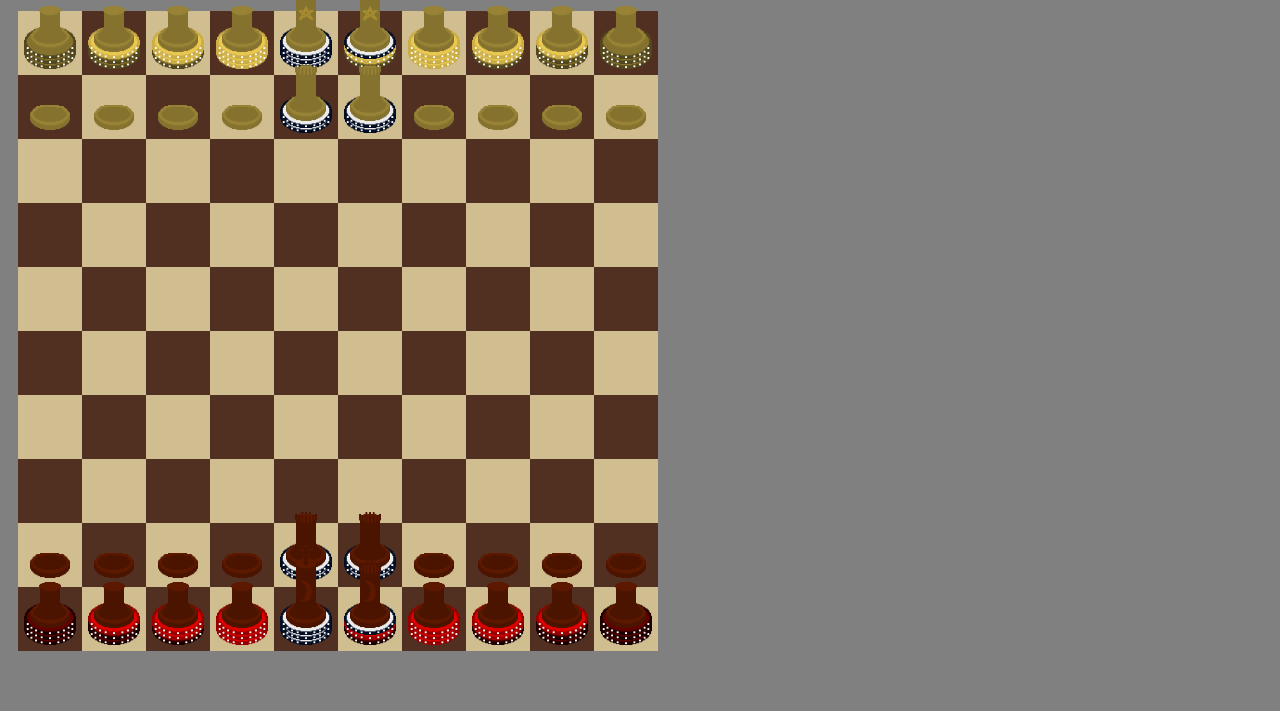
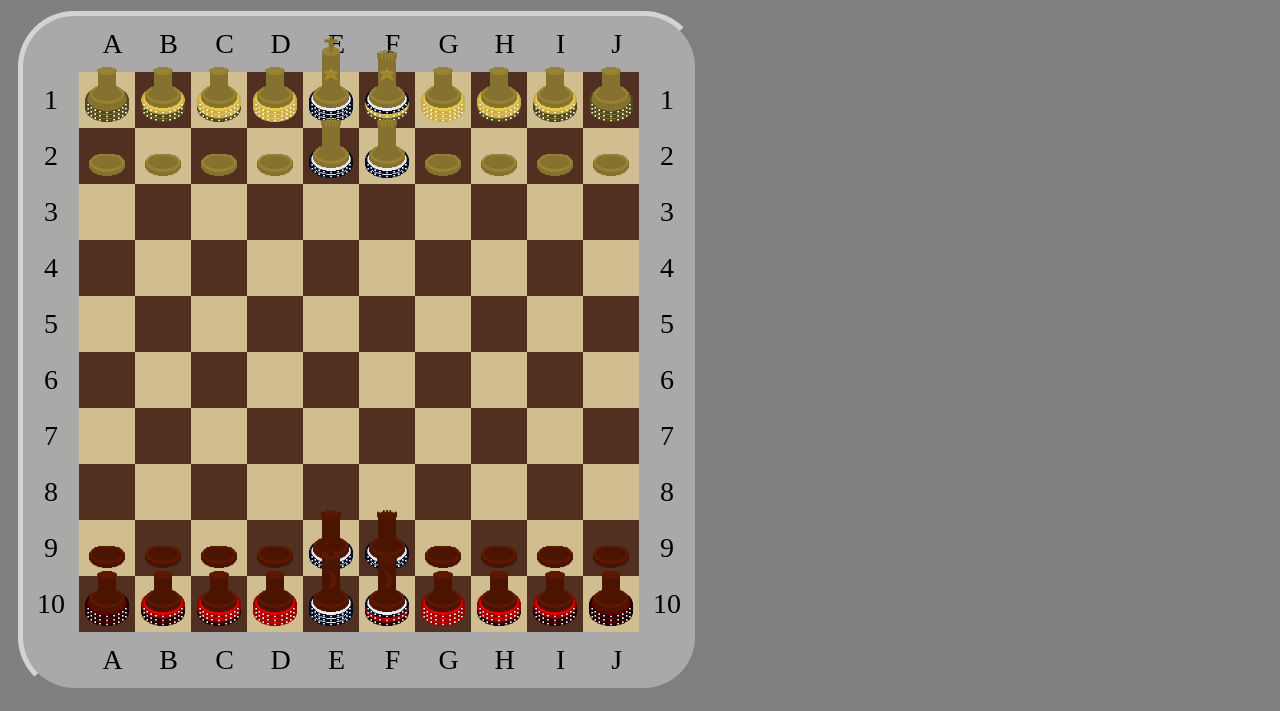
Before and after one commit to kjniemela/kyo, a website: page client/index.html in a window 1280 px wide. Shown: the part 92-803 px from the top of the page. Drawn offline with Linux system fonts and the light colour scheme.

Commit message:
added board labels

```diff
--- a/client/game.js
+++ b/client/game.js
@@ -513,7 +513,7 @@ function sendActions(actions) {
 }
 
 function connectToGame() {
-  const gameID = prompt('Game ID?')
+  const gameID = prompt('Please enter the ID of the game you want to connect to. If the game does not exist, one will be created - your opponent can then join by entering the same ID.')
   sendActions([['connect', [gameID]]])
   document.getElementById('reset').disabled = true
   document.getElementById('connect').disabled = true
@@ -534,6 +534,38 @@ function setUsername() {
   document.getElementById('switchUser').innerText = 'Switch User'
 }
 
+function toRoman(i) {
+  // really cheap and hacky...
+  return [
+    'I',
+    'II',
+    'III',
+    'IV',
+    'V',
+    'VI',
+    'VI',
+    'VIII',
+    'IX',
+    'X',
+  ][i-1]
+}
+
+function toAlphabet(i) {
+  // really cheap and hacky...
+  return 'ABCDEFGHIJ'[i-1]
+}
+
+function createLabel(i, pos) {
+  const labelDiv = document.createElement('div')
+  labelDiv.classList.add('boardTile')
+  labelDiv.classList.add('boardLabel')
+  labelDiv.classList.add(pos)
+  const label = document.createElement('span')
+  label.innerText = (pos === 'top' || pos === 'bottom') ? toAlphabet(i) : i
+  labelDiv.appendChild(label)
+  return labelDiv
+}
+
 function resetBoard() {
   const board = document.getElementById('board')
   board.innerHTML = ''
@@ -550,8 +582,15 @@ function resetBoard() {
       tileDiv.classList.add('boardTile')
       tileDiv.classList.add((j + i) % 2 ? 'darkTile' : 'lightTile')
       tiles[i].push(new Tile(tileDiv, i, j))
+      if (i === 0) {
+        tileDiv.appendChild(createLabel(j+1, 'top'))
+      } else if (i === 9) {
+        tileDiv.appendChild(createLabel(j+1, 'bottom'))
+      }
       row.appendChild(tileDiv)
     }
+    row.appendChild(createLabel(i+1, 'right'))
+    row.appendChild(createLabel(i+1, 'left'))
     board.appendChild(row)
   }
 
--- a/client/style.css
+++ b/client/style.css
@@ -4,6 +4,7 @@
 
 body {
   background-color: gray;
+  --tile-size: min(5vw, 7vh);
 }
 
 .header {
@@ -53,20 +54,46 @@ body {
 }
 
 #board {
-
+  background-color: darkgray;
+  padding: var(--tile-size);
+  border-radius: var(--tile-size);
+  border: 5px outset lightgray;
 }
 
 .boardRow {
   display: flex;
   flex-direction: row;
+  position: relative;
 }
 
 .boardTile {
-  width: min(5vw, 8vh);
-  height: min(5vw, 8vh);
-  padding: 1%;
   display: flex;
   flex-direction: column-reverse;
+  position: relative;
+  width: var(--tile-size);
+  height: var(--tile-size);
+  padding: 1%;
+}
+
+.boardLabel {
+  justify-content: center;
+  position: absolute;
+}
+.boardLabel.right {
+  right: calc(0px - var(--tile-size));
+}
+.boardLabel.left {
+  left: calc(0px - var(--tile-size));
+}
+.boardLabel.top {
+  top: calc(0px - var(--tile-size));
+}
+.boardLabel.bottom {
+  bottom: calc(0px - var(--tile-size));
+}
+.boardLabel span {
+  text-align: center;
+  font-size: calc(var(--tile-size) / 2);
 }
 
 .darkTile {
```
